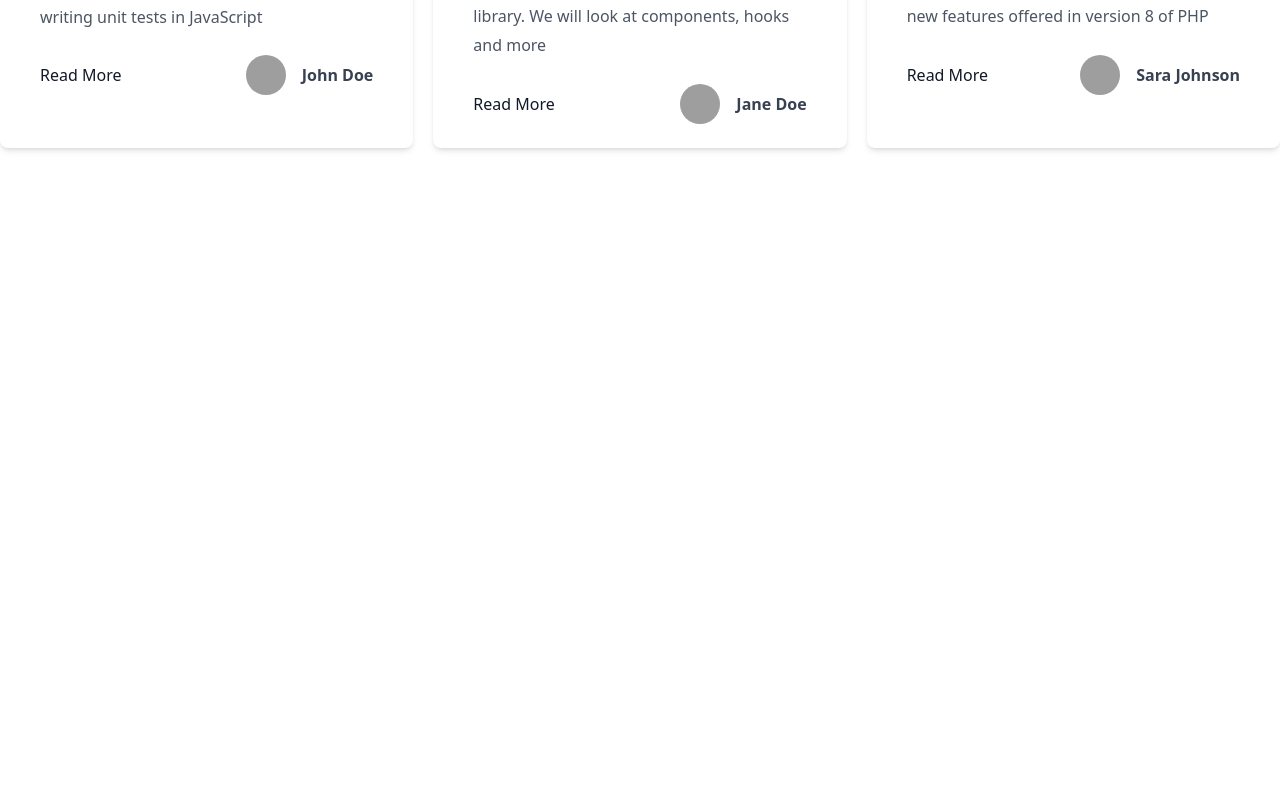
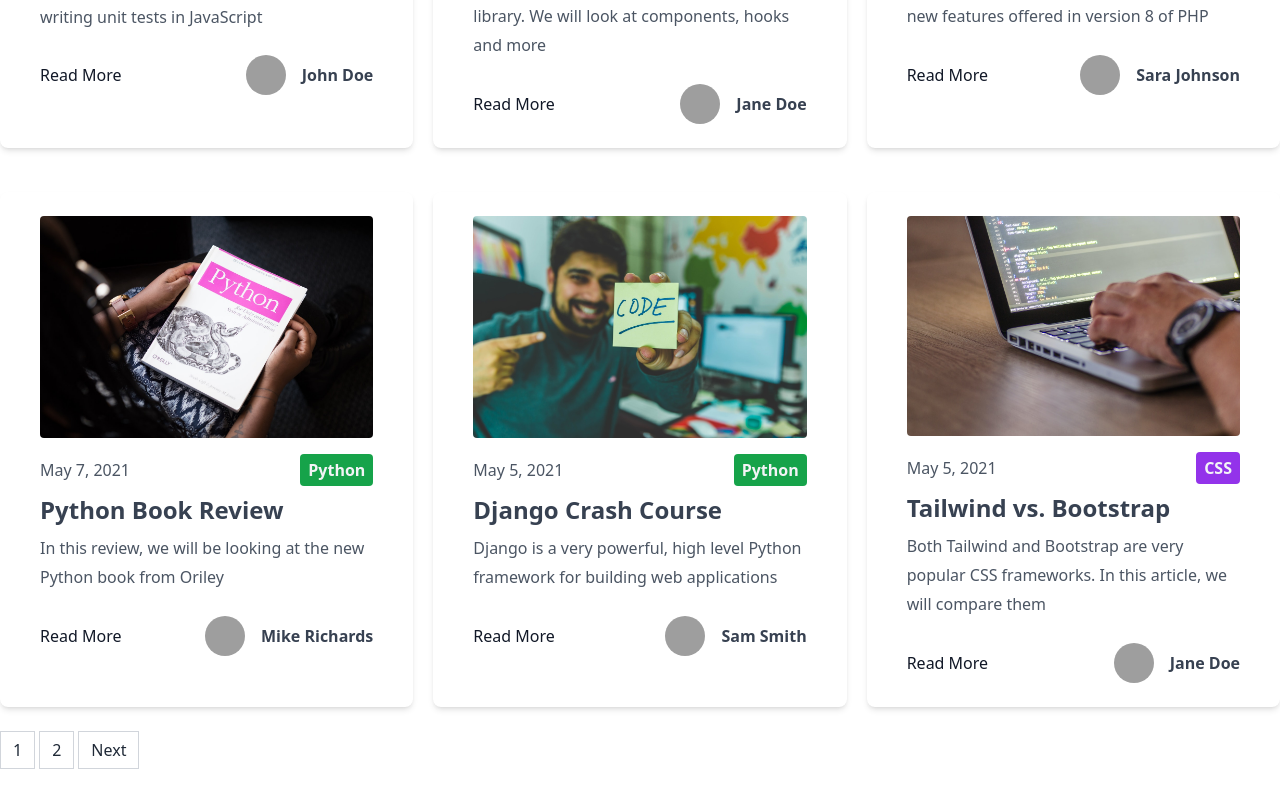
Before and after one commit to sammyholt/nextjs-static-blog, a Next.js app: page /blog/page/1 in a window 1280 px wide. Shown: the part 590-1387 px from the top of the page. Before the commit the page ends 800 px from the top, so only its background shows below. Built offline with nearby package versions, Linux system fonts and the light colour scheme; grey boxes are pictures that could not be loaded.

Commit message:
Added pagination buttons

```diff
--- /dev/null
+++ b/components/Pagination.tsx
@@ -0,0 +1,60 @@
+import Link from "next/link";
+
+type PaginationProps = {
+  currentPage: number;
+  numPages: number;
+};
+function Pagination({ currentPage, numPages }: PaginationProps) {
+  const isFirst = currentPage === 1;
+  const isLast = currentPage === numPages;
+  const prevPage = `/blog/page/${currentPage - 1}`;
+  const nextPage = `/blog/page/${currentPage + 1}`;
+
+  if (numPages === 1) return <></>;
+
+  return (
+    <div className={"mt-6"}>
+      <ul className={"flex pl-0 list-none my-2"}>
+        {!isFirst && (
+          <Link href={prevPage}>
+            <li
+              className={
+                "relative block py-2 px-3 leading-tight bg-white border border-gray-300 text-gray-800 mr-1 hover:bg-gray-200 cursor-pointer"
+              }
+            >
+              Prev
+            </li>
+          </Link>
+        )}
+
+        {Array.from({ length: numPages }, (_, i) => (
+          <Link key={`pagination_button_${i + 1}`} href={`/blog/page/${i + 1}`}>
+            <li
+              className={
+                i + 1 === currentPage
+                  ? "relative block py-2 px-3 leading-tight bg-white border border-gray-300 text-gray-800 mr-1 bg-gray-200"
+                  : "relative block py-2 px-3 leading-tight bg-white border border-gray-300 text-gray-800 mr-1 hover:bg-gray-200 cursor-pointer"
+              }
+            >
+              {i + 1}
+            </li>
+          </Link>
+        ))}
+
+        {!isLast && (
+          <Link href={nextPage}>
+            <li
+              className={
+                "relative block py-2 px-3 leading-tight bg-white border border-gray-300 text-gray-800 mr-1 hover:bg-gray-200 cursor-pointer"
+              }
+            >
+              Next
+            </li>
+          </Link>
+        )}
+      </ul>
+    </div>
+  );
+}
+
+export default Pagination;
--- a/config/index.ts
+++ b/config/index.ts
@@ -1 +1 @@
-export const POSTS_PER_PAGE = 3;
+export const POSTS_PER_PAGE = 6;
--- a/pages/blog/page/[page_index].tsx
+++ b/pages/blog/page/[page_index].tsx
@@ -6,6 +6,7 @@
 import Post from "@/components/Post";
 import { sortByDate } from "@/utils/index";
 import { POSTS_PER_PAGE } from "@/config/index";
+import Pagination from "@/components/Pagination";
 
 type BlogPageProps = {
   posts: PostType[];
@@ -28,6 +29,8 @@
           <Post key={index} post={post} />
         ))}
       </div>
+
+      <Pagination currentPage={currentPage} numPages={numPages} />
     </Layout>
   );
 }
```
